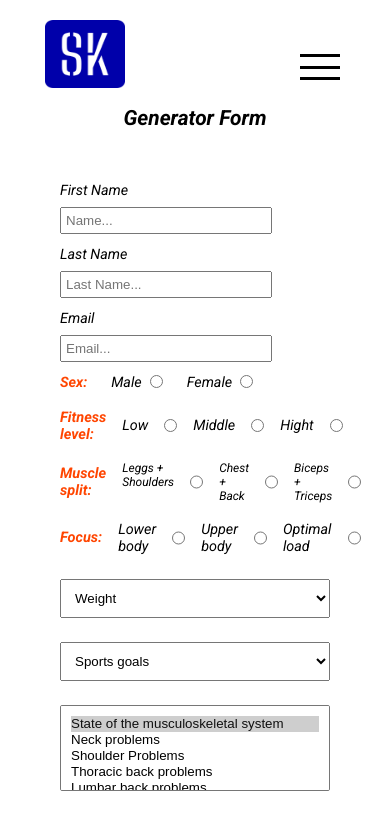
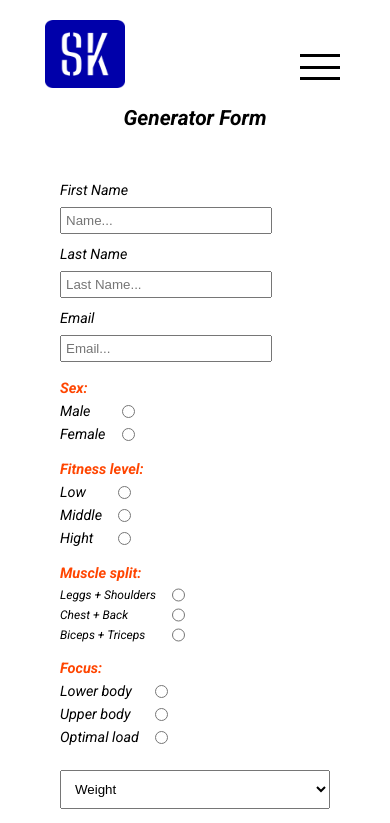
Before and after one commit to SergeiiKalina/Gum-project, a React (Create React App) app: page /gentraining in a window 390 px wide. Shown: the top 823 px of the page. Built offline with nearby package versions, Linux system fonts and the light colour scheme.

Commit message:
update adaptive form training generator

```diff
--- a/src/components/DownloadButton.jsx
+++ b/src/components/DownloadButton.jsx
@@ -19,9 +19,11 @@ function DownloadButton({ plan }) {
     }
 
     return (
-        <button onClick={handleDownload} className={style.btnDownload}>
-            Download
-        </button>
+        <div className={style.downloadDuttonBlock}>
+            <button onClick={handleDownload} className={style.btnDownload}>
+                Download
+            </button>
+        </div>
     )
 }
 
--- a/src/components/FinishedTraining.jsx
+++ b/src/components/FinishedTraining.jsx
@@ -1,5 +1,6 @@
 import { useEffect, useMemo, useState } from 'react'
 import { SlCheck, SlClose } from 'react-icons/sl'
+import DownloadButton from './DownloadButton'
 import style from './finishedTraining.module.scss'
 
 function FinishedTraining({
@@ -7,6 +8,8 @@ function FinishedTraining({
     onDataChange,
     onShowTextArea,
     onBulChange,
+    bulTextArea,
+    plan,
 }) {
     const [arrTraining, setArrTraining] = useState(value)
     let newValue = useMemo(() => value, [value])
@@ -70,13 +73,18 @@ function FinishedTraining({
                 ))}
             </ul>
             <section className={style.blockButton}>
-                <button onClick={onShowTextArea}>Show text</button>
+                <div>
+                    <button onClick={onShowTextArea}>
+                        {bulTextArea ? 'Hide Text' : 'Show Text'}
+                    </button>
                     <button
                         className={style.btnBacktoForm}
                         onClick={() => onBulChange(false)}
                     >
                         Back to form
                     </button>
+                </div>
+                {bulTextArea ? <DownloadButton plan={plan} /> : ''}
             </section>
         </div>
     )
--- a/src/components/FormGeneratorTrening.jsx
+++ b/src/components/FormGeneratorTrening.jsx
@@ -94,9 +94,10 @@ function FormGeneratorTraining({ onDataChange, onBulChange, plan }) {
                         />
                     </label>
                 </div>
-                <div className={style.radio}>
+                <div className={style.section}>
                     <p>Sex:</p>
-                    <label className={style.labelSex}>
+                    <article className={style.article}>
+                        <label>
                             Male
                             <input
                                 type="radio"
@@ -105,7 +106,7 @@ function FormGeneratorTraining({ onDataChange, onBulChange, plan }) {
                                 {...register('sex')}
                             />
                         </label>
-                    <label className={style.labelSex}>
+                        <label>
                             Female
                             <input
                                 type="radio"
@@ -114,6 +115,7 @@ function FormGeneratorTraining({ onDataChange, onBulChange, plan }) {
                                 {...register('sex')}
                             />
                         </label>
+                    </article>
                 </div>
                 {/* <section className={style.section}>
                     <p>Level Exercises:</p>
@@ -303,7 +305,6 @@ function FormGeneratorTraining({ onDataChange, onBulChange, plan }) {
                     <button className={style.buttonClear} onClick={clear}>
                         clear
                     </button>
-                    {finishedTrening ? <DownloadButton plan={plan} /> : ''}
                 </div>
             </form>
         </div>
--- a/src/components/GeneratorTraining.jsx
+++ b/src/components/GeneratorTraining.jsx
@@ -14,6 +14,7 @@ function GeneratorTraining() {
     }
     const handlerBulChange = (newBul) => {
         setBul(newBul)
+        heandelShowTextArea()
     }
 
     const heandelShowTextArea = () => {
@@ -44,6 +45,8 @@ function GeneratorTraining() {
                             onDataChange={handleDataChange}
                             onShowTextArea={heandelShowTextArea}
                             onBulChange={handlerBulChange}
+                            bulTextArea={bulTextArea}
+                            plan={arr}
                         />
                     ) : (
                         ''
--- a/src/components/downloadButton.module.css
+++ b/src/components/downloadButton.module.css
@@ -1,6 +1,11 @@
-.btnDownload{
+.downloadDuttonBlock {
+    margin-top: 12px;
+}
+.btnDownload {
+    margin: 0 auto;
+    width: 50%;
     color: aliceblue;
-    background-color:royalblue;
+    background-color: royalblue;
     padding: 12px 32px;
     font-size: 20px;
     border: none;
--- a/src/components/finishedTraining.module.scss
+++ b/src/components/finishedTraining.module.scss
@@ -33,14 +33,17 @@
 }
 .blockButton {
     display: flex;
-    justify-content: space-around;
+    flex-direction: column;
     width: 100%;
     margin: 0 auto;
     padding: 20px 0 0 0;
+    div {
+        display: flex;
+        justify-content: space-around;
+    }
     button {
-        @include adaptive-font(18, 12);
+        @include adaptive-font(18, 11);
         padding: 0.8rem 1rem;
-
         border: none;
         border-radius: 24px;
         background-color: indianred;
--- a/src/components/formgeneratortraining.module.scss
+++ b/src/components/formgeneratortraining.module.scss
@@ -39,25 +39,7 @@
     margin: 24px 0 0 0;
     padding: 10px;
 }
-.radio {
-    width: 100%;
-    display: flex;
-    margin: 12px 0 0 0;
-    align-items: center;
-}
-.radio p {
-    @include adaptive-font(18, 14);
-    font-weight: 600;
-    color: orangered;
-}
-.labelSex {
-    display: flex;
-    @include adaptive-font(18, 14);
-    padding: 0 0 0 24px;
-}
-.labelSex input {
-    margin: auto 0 3px 8px;
-}
+
 .nameForm {
     width: 100%;
     display: flex;
@@ -78,9 +60,10 @@
 }
 
 .blockButton {
+    width: 100%;
     display: flex;
     justify-content: space-around;
-    width: 100%;
+
     margin: 24px 0 0 0;
     padding: 10px;
 }
@@ -119,4 +102,16 @@
             margin: 8px 0 0 0;
         }
     }
+
+    .section {
+        flex-direction: column;
+        align-items: start;
+    }
+    .article {
+        flex-direction: column;
+        label {
+            justify-content: space-between;
+            padding: 6px 0 0 0;
+        }
+    }
 }
```
Also changed, not shown: src/image/Training Plan.txt (added). Lines whose indentation alone changed are shown as unchanged.
